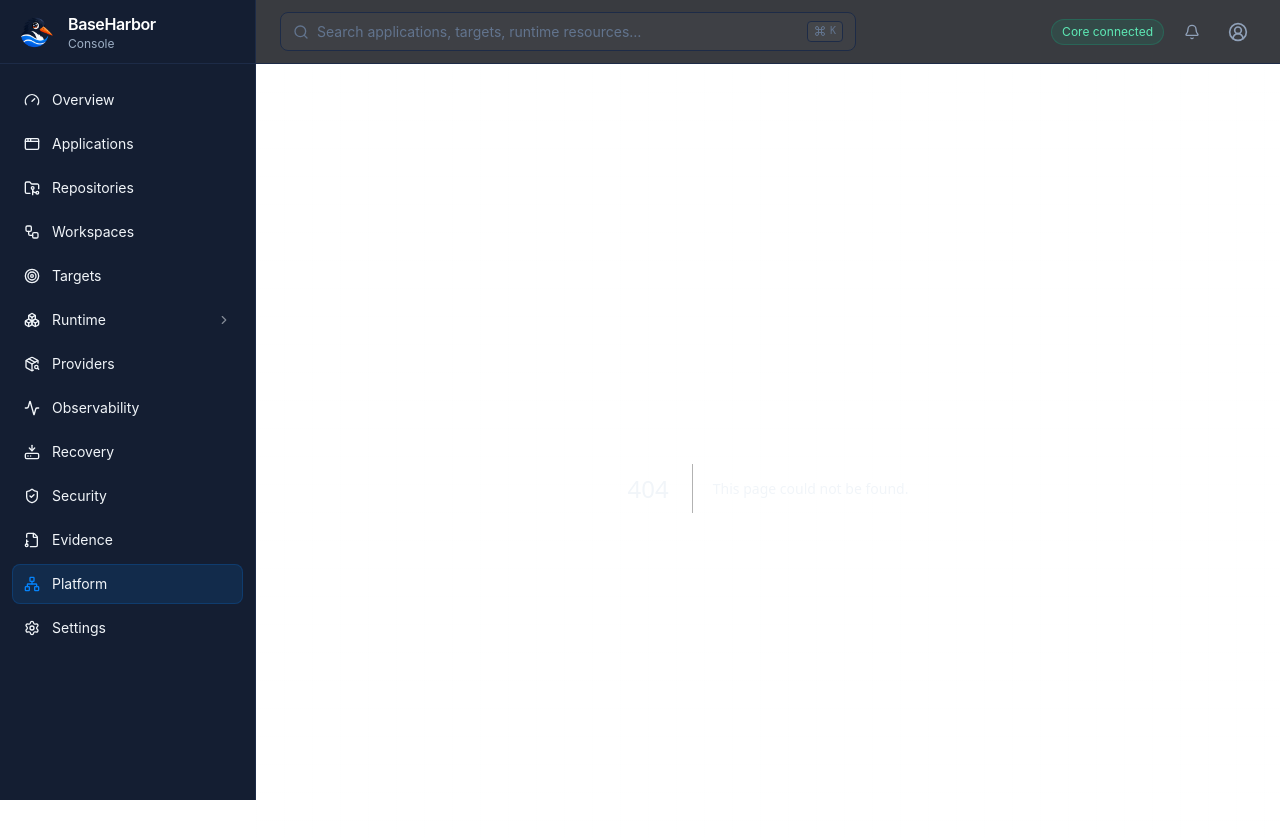
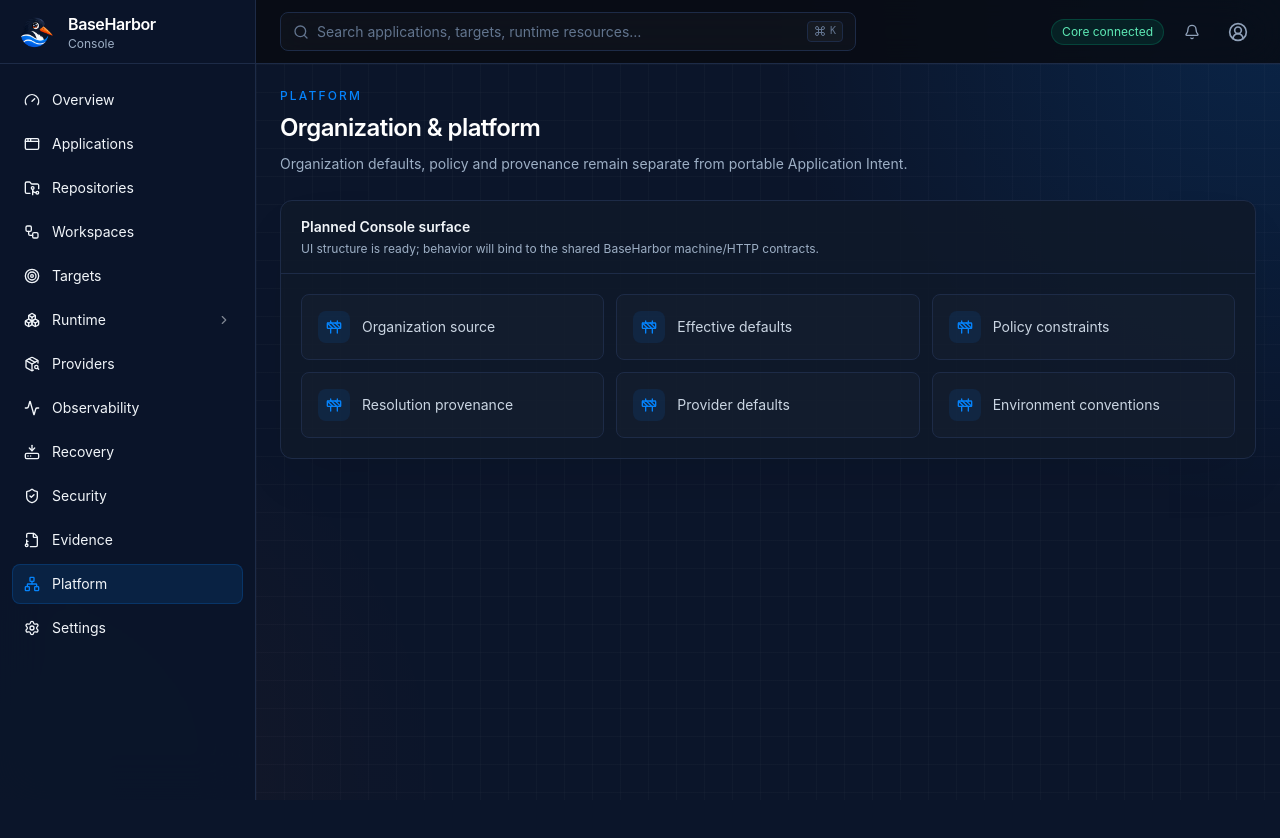
Before and after one commit to mcpdev80/baseharbor-console, a Next.js app: page /platform in a window 1280 px wide. Before the commit this address had no page. Shown: the top 838 px of the page. After the commit the page ends 800 px from the top, so only its background shows below. Built offline with nearby package versions, Linux system fonts and the light colour scheme.

Commit message:
feat: add BaseHarbor Console product surfaces

```diff
--- /dev/null
+++ b/src/app/platform/page.tsx
@@ -0,0 +1,4 @@
+import { SectionPage } from "@/components/section/section-page";
+export default function Page() {
+  return <SectionPage eyebrow="Platform" title="Organization & platform" description="Organization defaults, policy and provenance remain separate from portable Application Intent." capabilities={["Organization source","Effective defaults","Policy constraints","Resolution provenance","Provider defaults","Environment conventions"]} />;
+}
```
